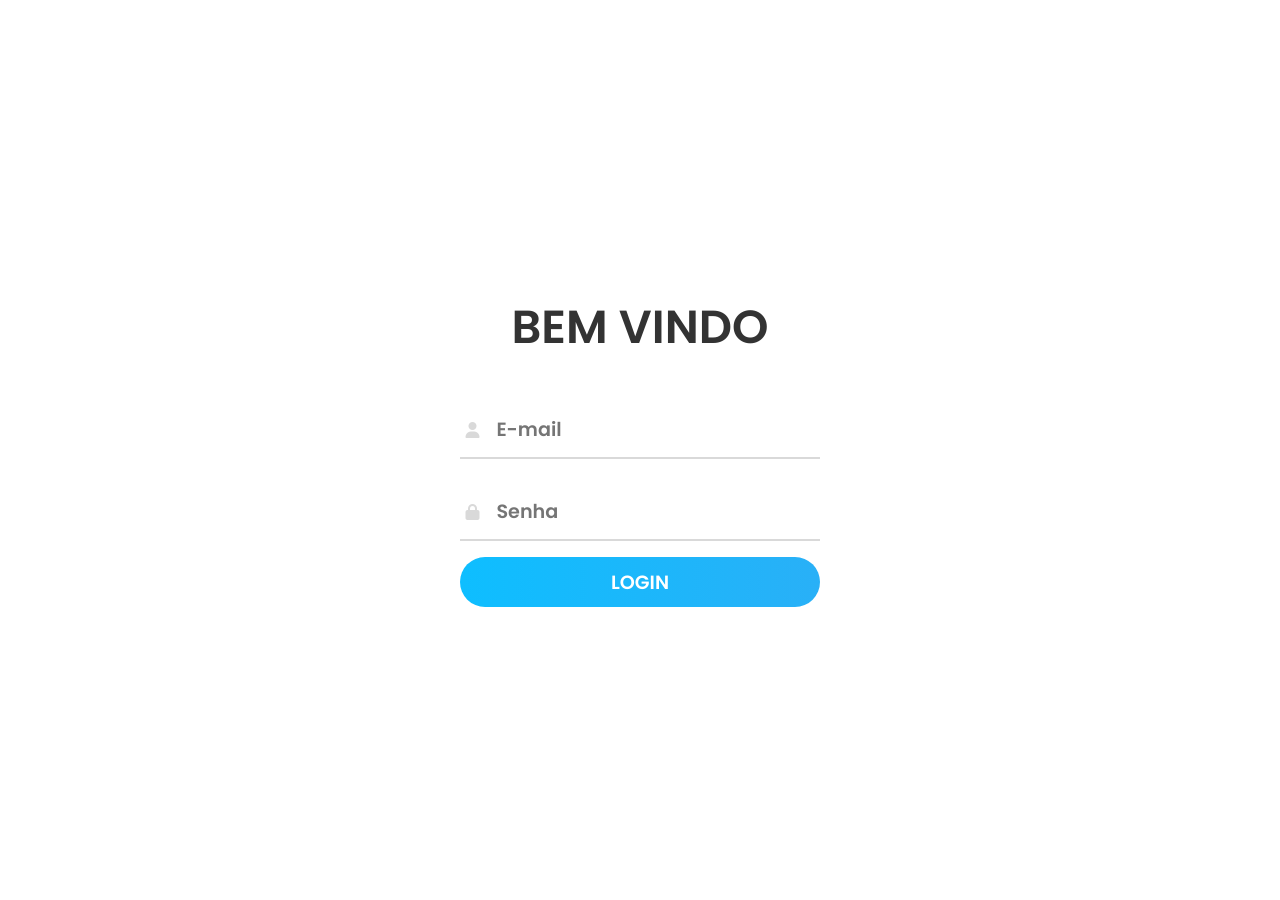
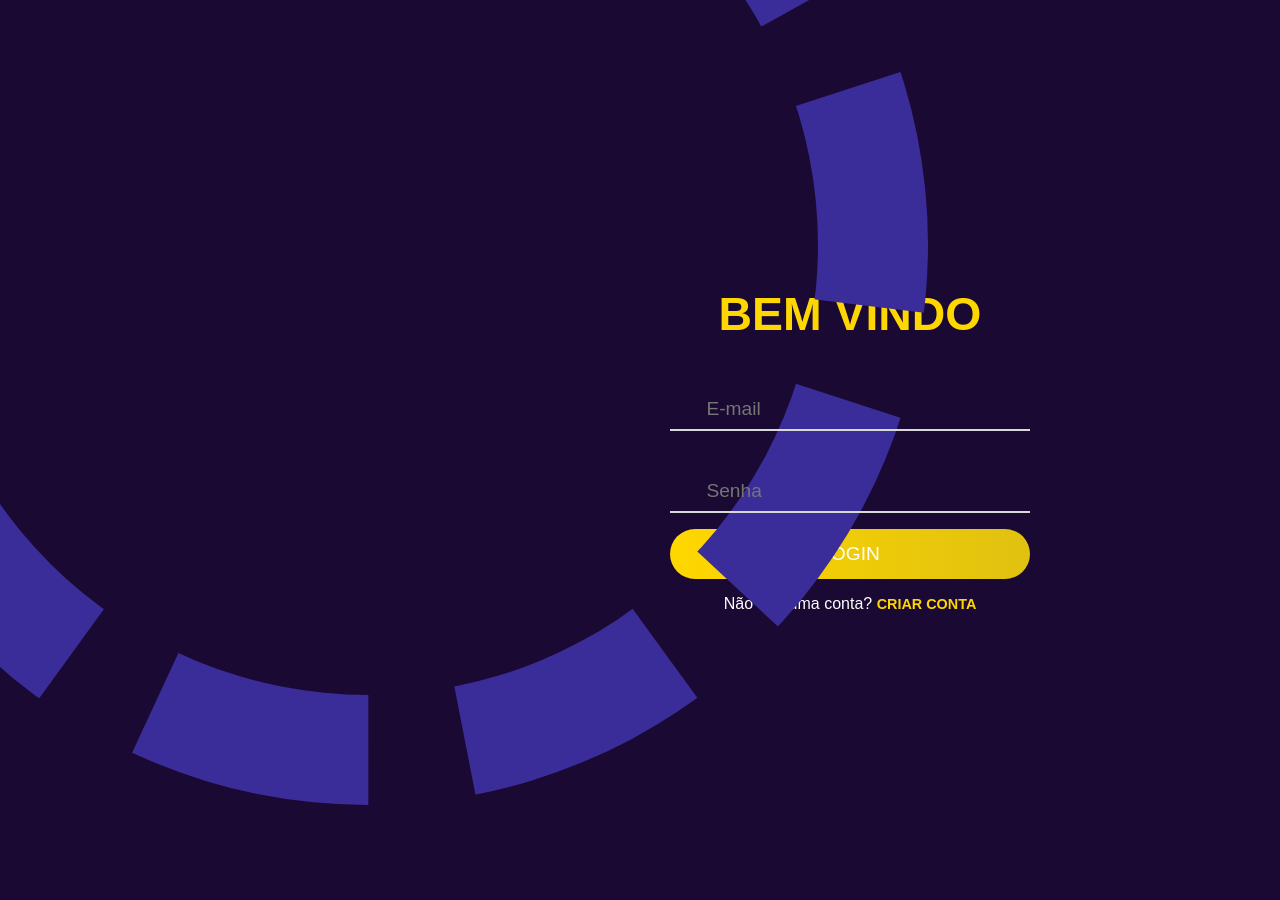
Before and after one commit to GdsBielz/tcc-faculdade, a Flask app: page /login in a window 1280 px wide. Run offline with Flask 3, Linux system fonts and the light colour scheme; some libraries are stand-ins or nearby versions.

Commit message:
login :)

```diff
--- a/static/css/login.css
+++ b/static/css/login.css
@@ -1,12 +1,17 @@
-*{
+body, html {
+	font-family: Arial, sans-serif;
+	background-color: #1a0933;
+	margin: 0;
 	padding: 0;
-	margin: 0;
-	box-sizing: border-box;
+	height: 100%;
+	overflow: hidden;
 }
-
-body{
-    font-family: 'Poppins', sans-serif;
-    overflow: hidden;
+.page-container {
+	display: flex;
+	justify-content: flex-end;
+	align-items: center;
+	height: 100%;
+	position: relative;
 }
 
 .container{
@@ -29,6 +34,7 @@ body{
 	justify-content: center;
 	align-items: center;
 	text-align: center;
+	margin: 250px;
 }
 
 .img img{
@@ -45,7 +51,7 @@ form{
 
 .login-content h2{
 	margin: 15px 0;
-	color: #333;
+	color: #ffd700;
 	text-transform: uppercase;
 	font-size: 2.9rem;
 }
@@ -131,7 +137,7 @@ form{
 	background: none;
 	padding: 0.5rem 0.7rem;
 	font-size: 1.2rem;
-	color: #555;
+	color: white;
 	font-family: 'poppins', sans-serif;
 }
 
@@ -140,7 +146,6 @@ form{
 }
 
 a{
-	display: block;
 	text-align: right;
 	text-decoration: none;
 	color: #999;
@@ -159,7 +164,7 @@ a:hover{
 	border-radius: 25px;
 	outline: none;
 	border: none;
-	background-image: linear-gradient(to right, #0ebeff, #29b0f7,  #44a2ee);
+	background-image: linear-gradient(to right, #ffd700, #e0c110,  #bda521);
 	background-size: 200%;
 	font-size: 1.2rem;
 	color: #fff;
@@ -171,6 +176,26 @@ a:hover{
 }
 .btn:hover{
 	background-position: right;
+}
+.create-account {
+	color: white;
+	text-align: center;
+	margin-top: 1rem;
+}
+.create-account a {
+	color: #ffd700;
+	text-decoration: none;
+	font-weight: bold;
+}
+.circle {
+	position: absolute;
+	left: -15%;
+	top: -35%;
+	width: 900px;
+	height: 900px;
+	border: 110px dashed #3A2D9A;
+	border-radius: 50%;
+	z-index: 0;
 }
 
 
--- a/templates/login.html
+++ b/templates/login.html
@@ -1,17 +1,15 @@
 <!DOCTYPE html>
-<html>
+<html lang="pt-BR">
 <head>
     <meta charset="UTF-8">
-    <meta http-equiv="X-UA-Compatible" content="IE=edge">
     <meta name="viewport" content="width=device-width, initial-scale=1.0">
-	<title>Login</title>
-	<link rel="stylesheet" type="text/css" href="css/login.css">
-	<link href="https://fonts.googleapis.com/css?family=Poppins:600&display=swap" rel="stylesheet">
-	<script src="https://kit.fontawesome.com/a81368914c.js"></script>
+    <title>Página de Login</title>
+    <link rel="stylesheet" type="text/css" href="/css/login.css" />
 </head>
 <body>
-	<div class="container">
-		<div class="login-content">
+    <div class="page-container">
+        <div class="circle"></div>
+        <div class="login-content">
 			<form action="/login" method="post">
 				<h2 class="title">BEM VINDO</h2>
                 <br>
@@ -33,7 +31,9 @@
             	</div>
 
             	<input type="submit" class="btn" value="Login">
+                <p class="create-account">Não tem uma conta? <a href="#">CRIAR CONTA</a></p>
             </form>
+
         </div>
     </div>
 </body>
```
